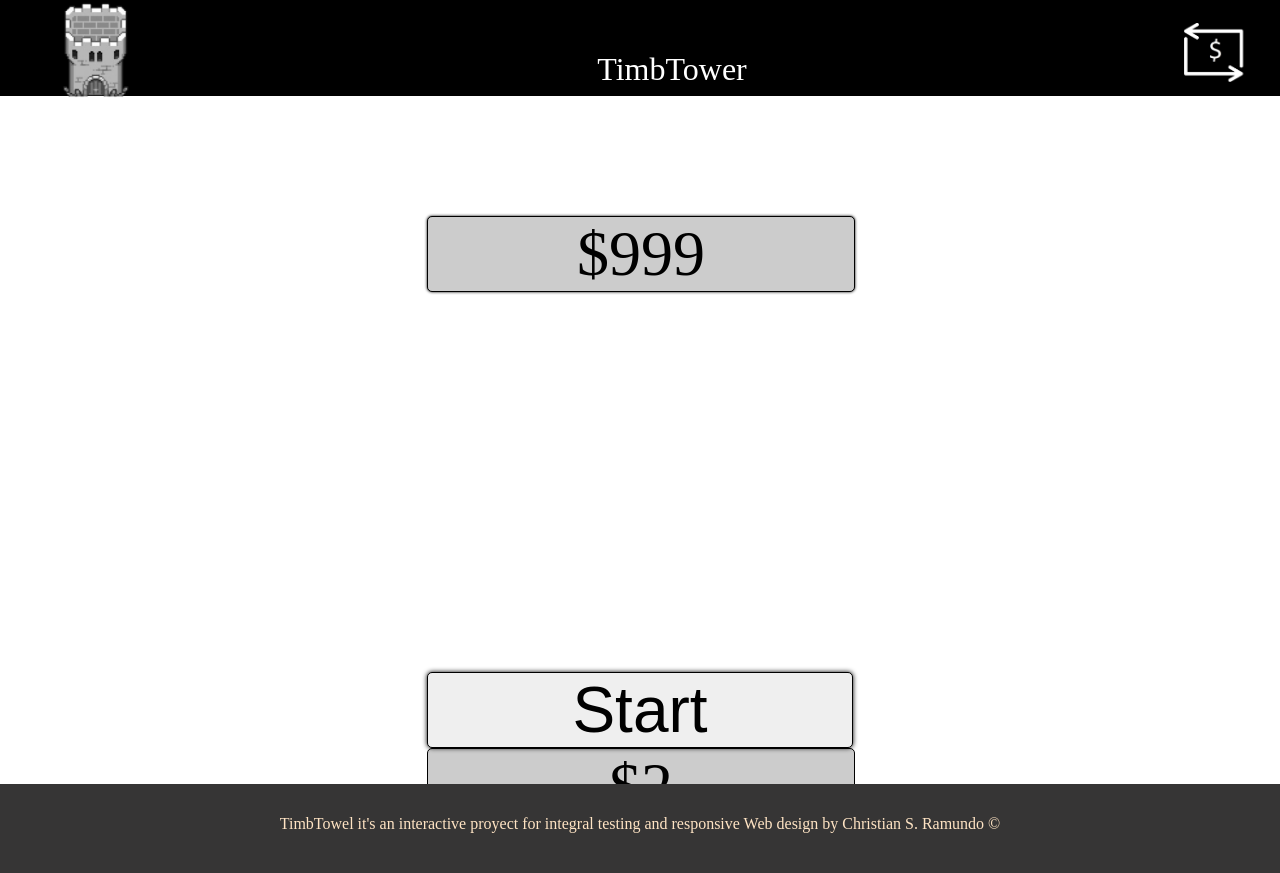
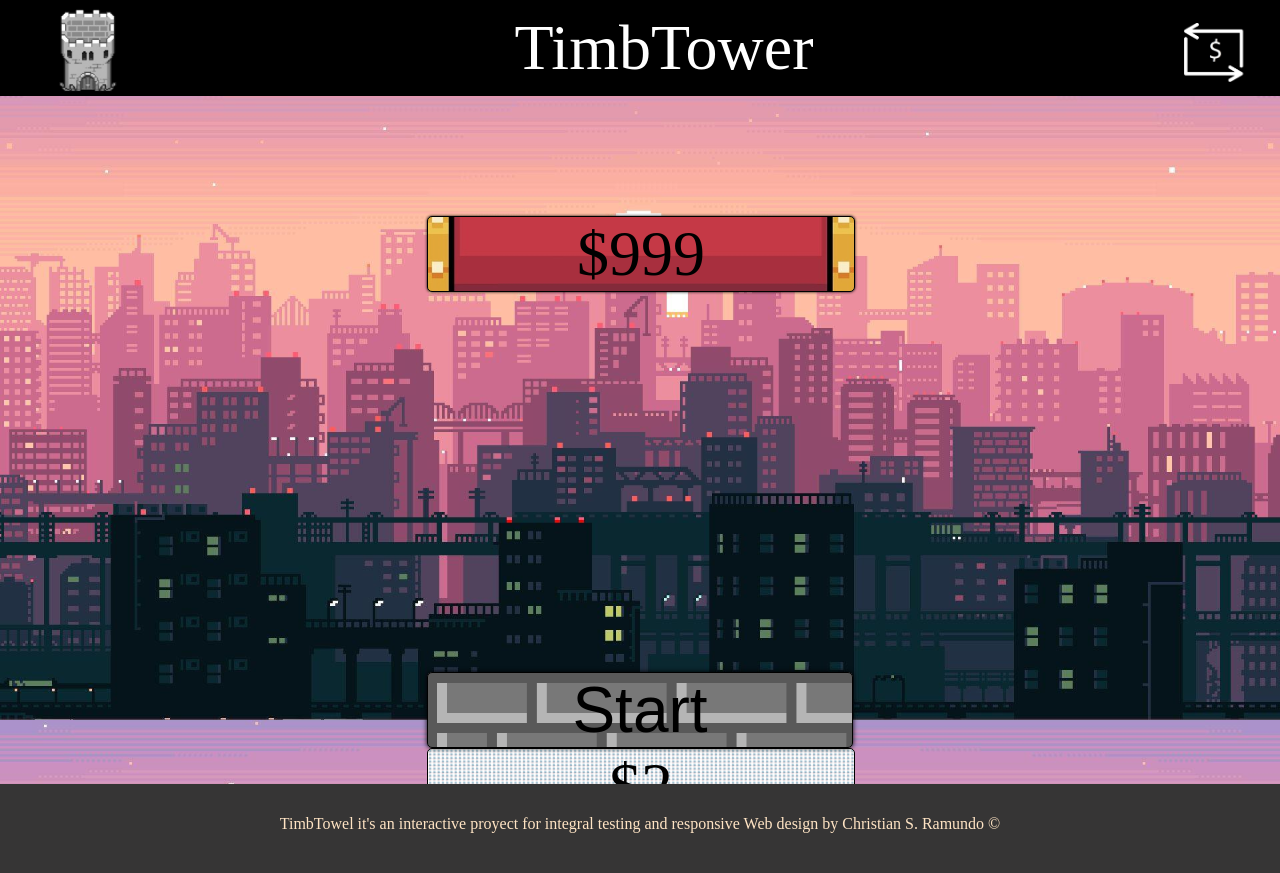
Before and after one commit to ChristianSRgit/TimbTowel, a plain HTML site: page index.html in a window 1280 px wide. Drawn offline with Linux system fonts and the light colour scheme.

Commit message:
styles media adn rload btn

```diff
--- a/JS logic/menu&logs.js
+++ b/JS logic/menu&logs.js
@@ -3,7 +3,5 @@
 
      function refillPools(){
           userStashObj.$ = 10;
-          UniversalPoolObj.$ = 999;
           userStash.innerHTML = `$${userStashObj.$}`;
-          universalPool.innerHTML = `$${UniversalPoolObj.$}`
      }
--- a/styles/StylesManqueta.css
+++ b/styles/StylesManqueta.css
@@ -5,7 +5,7 @@
   }
 html{
      /* background-color: rgb(109, 179, 109);  */
-     background-image: url(media/background.jpg);
+     background-image: url("/media/background.jpg");
      background-size: contain;
     height: 100%;
     width: 100%;
@@ -20,8 +20,8 @@ body{
 }
 
 #logo img{
+    max-height: 7rem;
     max-width: auto;
-    max-height: 8rem;
     margin-right: 50%;
     padding-top: 10%;
 }
@@ -33,7 +33,7 @@ body{
 }
 
 .topRow{
-    background-image: url(media/PoolBoard.jpg) ;
+    background-image: url("/media/PoolBoard.jpg") ;
     background-size:cover;
     background-position: center;
 }
@@ -85,9 +85,7 @@ body{
     background-color: black;
     color: #fff;
     text-align: center;
-    font-size: 2em;
-    max-height: 10%;
-    padding-top: 15px;
+    font-size: 4em;
 
 }
 
@@ -120,7 +118,7 @@ body{
 button{
     font-size: 4rem;
     /* background-color: #ccc;  */
-    background-image: url(media/brickspixelart.png) ;
+    background-image: url("/media/brickspixelart.png") ;
     width: 100%;
     border: 1px double black;
     border-spacing: 0;
@@ -141,7 +139,7 @@ button{
     border-radius: 5px;
 }
 .userPool{
-    background-image: url(media/$$$.png);
+    background-image: url("/media/$$$.png");
     background-size:1%;
     background-color: #ccc;
 }
```
